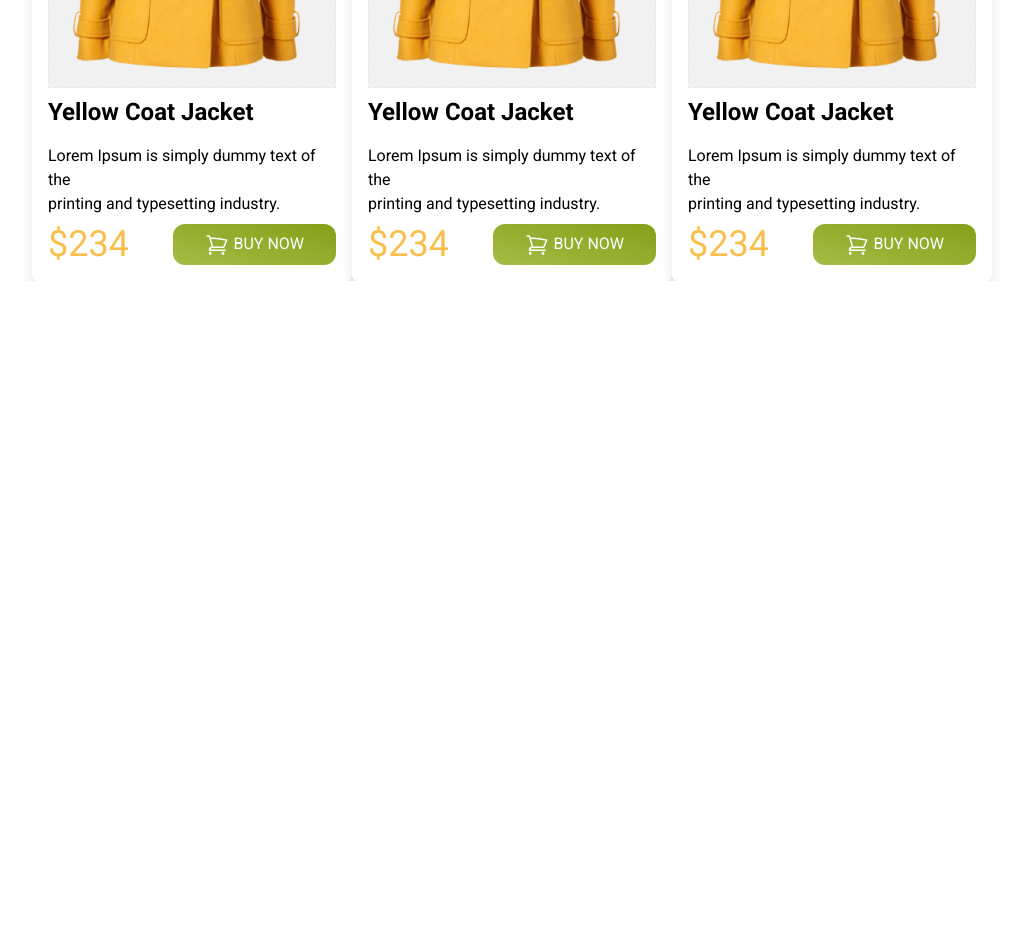
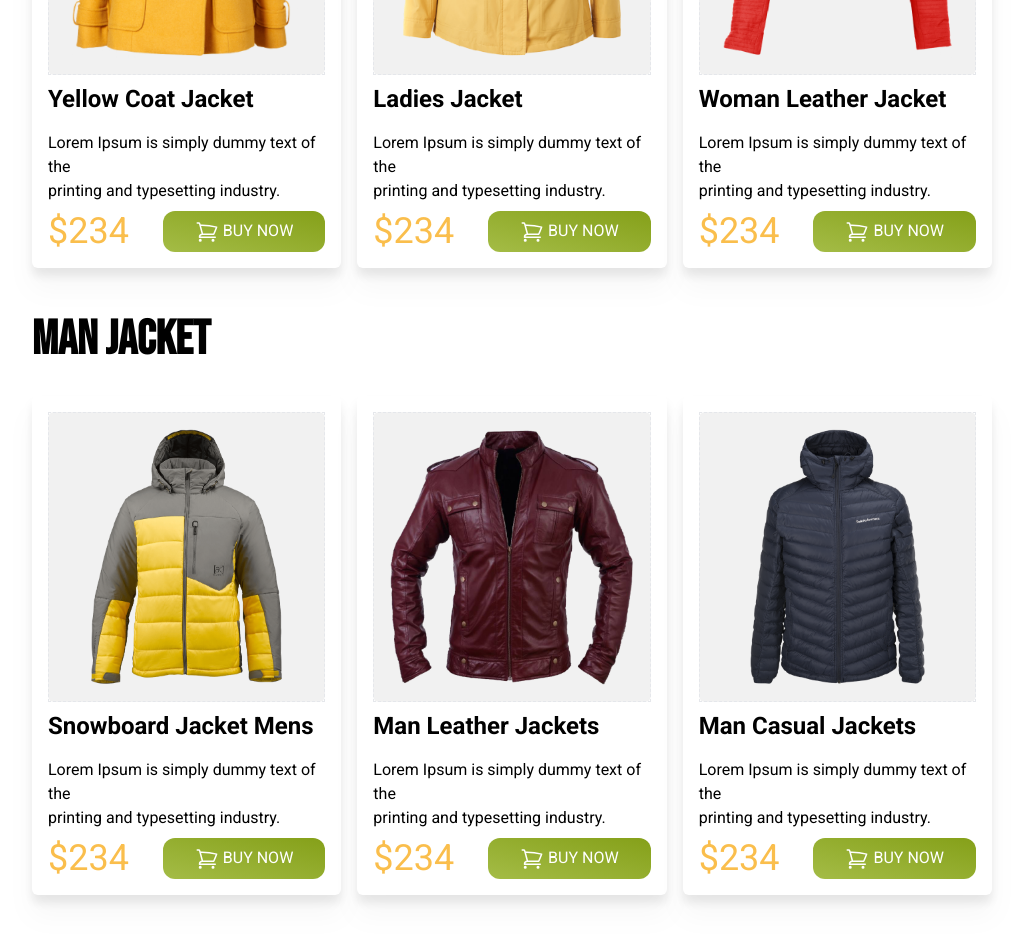
Before and after one commit to MOHEBBULLAHDEV/penguin-fashion-using-tailwind, a plain HTML site: page index.html in a window 1280 px wide. Shown: the part 1000-1943 px from the top of the page, without its empty margins (128-1151 px from the left). Before the commit the page ends 1281 px from the top, so only its background shows below. Drawn offline with nearby package versions, Linux system fonts and the light colour scheme.

Commit message:
complet man jacket card section

```diff
--- a/index.html
+++ b/index.html
@@ -72,7 +72,7 @@
          <section >
             <h3 class="uppercase text-5xl font-bold my-8 bebas-neue">W0Man Jacket</h3>
             <!-- card section -->
-            <div class="grid md:grid-cols-3 ">
+            <div class="grid md:grid-cols-3 gap-4 ">
                 <!-- card -->
                  <div class="bg-[#FFFFFF] drop-shadow-xl shadow-black rounded-md py-4 px-4">
                     <div class="bg-[#F1F1F1] rounded-md">
@@ -108,9 +108,9 @@
                  </div>
                  <div class="bg-[#FFFFFF] drop-shadow-xl shadow-black rounded-md py-4 px-4">
                     <div class="bg-[#F1F1F1] rounded-md">
-                        <img class="p-4 border border-dashed" src="images/jacket-1.png" alt="">
+                        <img class="p-4 border border-dashed" src="images/jacket-2.png" alt="">
                     </div>
-                    <h4 class="text-2xl font-bold py-2">Yellow Coat Jacket </h4>
+                    <h4 class="text-2xl font-bold py-2">Ladies Jacket </h4>
                     <p class="py-2">Lorem Ipsum is simply dummy text of the <br>
                         printing and typesetting industry.</p>
                         <div class="flex justify-between items-center">
@@ -140,9 +140,115 @@
                  </div>
                  <div class="bg-[#FFFFFF] drop-shadow-xl shadow-black rounded-md py-4 px-4">
                     <div class="bg-[#F1F1F1] rounded-md">
-                        <img class="p-4 border border-dashed" src="images/jacket-1.png" alt="">
+                        <img class="p-4 border border-dashed" src="images/jacket-3.png" alt="">
                     </div>
-                    <h4 class="text-2xl font-bold py-2">Yellow Coat Jacket </h4>
+                    <h4 class="text-2xl font-bold py-2">Woman Leather Jacket </h4>
+                    <p class="py-2">Lorem Ipsum is simply dummy text of the <br>
+                        printing and typesetting industry.</p>
+                        <div class="flex justify-between items-center">
+                            <h2 class="text-[#FABE4C] text-4xl">$234</h2>
+                            <button
+            class="bg-gradient-to-tr from-[#A4BC46] to-[#85A019] text-white py-2 px-8 rounded-xl"
+          >
+            <svg
+              xmlns="http://www.w3.org/2000/svg"
+              fill="none"
+              viewBox="0 0 24 24"
+              stroke-width="1.5"
+              stroke="currentColor"
+              class="size-6 text-white inline"
+            >
+              <path
+                stroke-linecap="round"
+                stroke-linejoin="round"
+                d="M2.25 3h1.386c.51 0 .955.343 1.087.835l.383 1.437M7.5 14.25a3 3 0 0 0-3 3h15.75m-12.75-3h11.218c1.121-2.3 2.1-4.684 2.924-7.138a60.114 60.114 0 0 0-16.536-1.84M7.5 14.25 5.106 5.272M6 20.25a.75.75 0 1 1-1.5 0 .75.75 0 0 1 1.5 0Zm12.75 0a.75.75 0 1 1-1.5 0 .75.75 0 0 1 1.5 0Z"
+              />
+            </svg>
+            BUY NOW
+          </button>
+
+
+                         </div>
+                 </div>
+
+
+            </div>
+         </section>
+         <!-- man jacket section -->
+         <section class="mt-12 mb-12" >
+            <h3 class="uppercase text-5xl font-bold my-8 bebas-neue">Man Jacket</h3>
+            <!-- card section -->
+            <div class="grid md:grid-cols-3 gap-4 ">
+                <!-- card -->
+                 <div class="bg-[#FFFFFF] drop-shadow-xl shadow-black rounded-md py-4 px-4">
+                    <div class="bg-[#F1F1F1] rounded-md">
+                        <img class="p-4 border border-dashed" src="images/jacket-4.png" alt="">
+                    </div>
+                    <h4 class="text-2xl font-bold py-2">Snowboard Jacket Mens</h4>
+                    <p class="py-2">Lorem Ipsum is simply dummy text of the <br>
+                        printing and typesetting industry.</p>
+                        <div class="flex justify-between items-center">
+                            <h2 class="text-[#FABE4C] text-4xl">$234</h2>
+                            <button
+            class="bg-gradient-to-tr from-[#A4BC46] to-[#85A019] text-white py-2 px-8 rounded-xl"
+          >
+            <svg
+              xmlns="http://www.w3.org/2000/svg"
+              fill="none"
+              viewBox="0 0 24 24"
+              stroke-width="1.5"
+              stroke="currentColor"
+              class="size-6 text-white inline"
+            >
+              <path
+                stroke-linecap="round"
+                stroke-linejoin="round"
+                d="M2.25 3h1.386c.51 0 .955.343 1.087.835l.383 1.437M7.5 14.25a3 3 0 0 0-3 3h15.75m-12.75-3h11.218c1.121-2.3 2.1-4.684 2.924-7.138a60.114 60.114 0 0 0-16.536-1.84M7.5 14.25 5.106 5.272M6 20.25a.75.75 0 1 1-1.5 0 .75.75 0 0 1 1.5 0Zm12.75 0a.75.75 0 1 1-1.5 0 .75.75 0 0 1 1.5 0Z"
+              />
+            </svg>
+            BUY NOW
+          </button>
+
+
+                         </div>
+                 </div>
+                 <div class="bg-[#FFFFFF] drop-shadow-xl shadow-black rounded-md py-4 px-4">
+                    <div class="bg-[#F1F1F1] rounded-md">
+                        <img class="p-4 border border-dashed" src="images/jacket-5.png" alt="">
+                    </div>
+                    <h4 class="text-2xl font-bold py-2">Man Leather Jackets</h4>
+                    <p class="py-2">Lorem Ipsum is simply dummy text of the <br>
+                        printing and typesetting industry.</p>
+                        <div class="flex justify-between items-center">
+                            <h2 class="text-[#FABE4C] text-4xl">$234</h2>
+                            <button
+            class="bg-gradient-to-tr from-[#A4BC46] to-[#85A019] text-white py-2 px-8 rounded-xl"
+          >
+            <svg
+              xmlns="http://www.w3.org/2000/svg"
+              fill="none"
+              viewBox="0 0 24 24"
+              stroke-width="1.5"
+              stroke="currentColor"
+              class="size-6 text-white inline"
+            >
+              <path
+                stroke-linecap="round"
+                stroke-linejoin="round"
+                d="M2.25 3h1.386c.51 0 .955.343 1.087.835l.383 1.437M7.5 14.25a3 3 0 0 0-3 3h15.75m-12.75-3h11.218c1.121-2.3 2.1-4.684 2.924-7.138a60.114 60.114 0 0 0-16.536-1.84M7.5 14.25 5.106 5.272M6 20.25a.75.75 0 1 1-1.5 0 .75.75 0 0 1 1.5 0Zm12.75 0a.75.75 0 1 1-1.5 0 .75.75 0 0 1 1.5 0Z"
+              />
+            </svg>
+            BUY NOW
+          </button>
+
+
+                         </div>
+                 </div>
+                 <div class="bg-[#FFFFFF] drop-shadow-xl shadow-black rounded-md py-4 px-4">
+                    <div class="bg-[#F1F1F1] rounded-md">
+                        <img class="p-4 border border-dashed" src="images/jacket-6.png" alt="">
+                    </div>
+                    <h4 class="text-2xl font-bold py-2">Man Casual Jackets</h4>
                     <p class="py-2">Lorem Ipsum is simply dummy text of the <br>
                         printing and typesetting industry.</p>
                         <div class="flex justify-between items-center">
```
